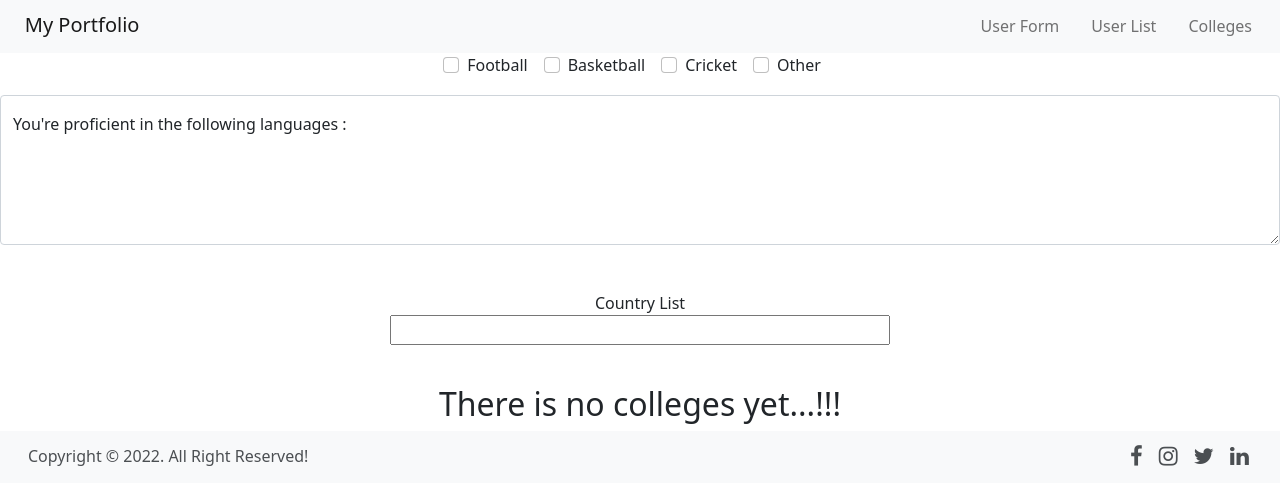
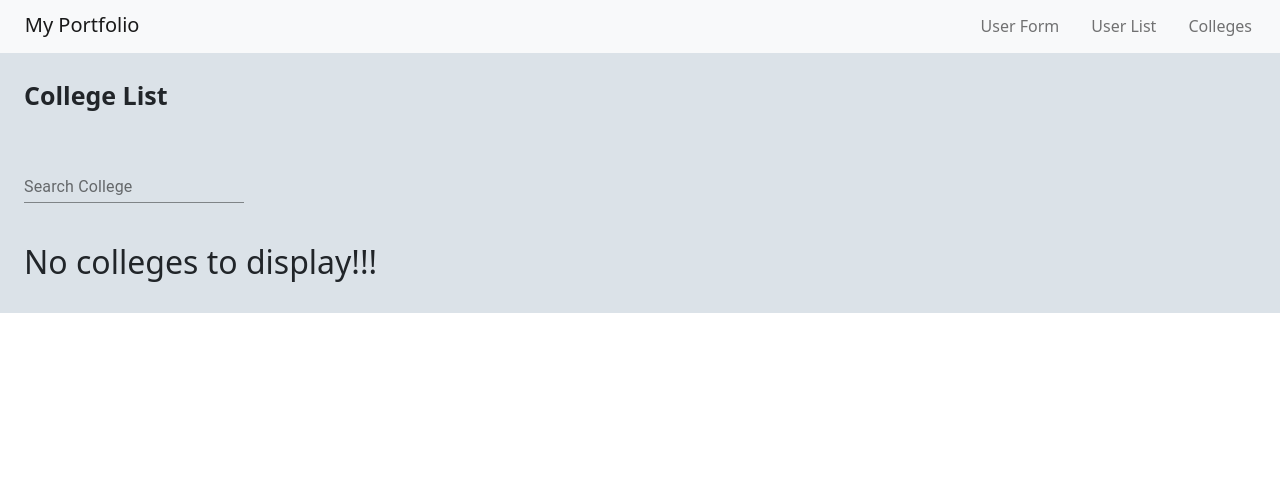
Before and after one commit to bawa-yatin/react-assignment-1, a React (Create React App) app: page /colleges in a window 1280 px wide. Shown: the top 504 px of the page. Built offline with nearby package versions, Linux system fonts and the light colour scheme.

Commit message:
Changes made

```diff
--- a/package.json
+++ b/package.json
@@ -3,14 +3,16 @@
   "version": "0.1.0",
   "private": true,
   "dependencies": {
+    "@material-ui/core": "^4.12.4",
     "@testing-library/jest-dom": "^5.16.4",
     "@testing-library/react": "^13.1.1",
     "@testing-library/user-event": "^13.5.0",
     "axios": "^0.26.1",
-    "bootstrap": "^5.1.3",
+    "bootstrap": "^5.0.1",
     "font-awesome": "^4.7.0",
     "react": "^18.0.0",
     "react-bootstrap": "^2.2.3",
+    "react-bootstrap-v5": "^1.4.0",
     "react-dom": "^18.0.0",
     "react-router-dom": "^6.3.0",
     "react-scripts": "5.0.1",
--- /dev/null
+++ b/src/components/College/collegeSearch.css
@@ -0,0 +1,32 @@
+.bg-color {
+    background: #dbe2e8;
+    /* height: 560px; */
+}
+
+
+.clg-header{
+    font-size: 25px;
+    font-weight: 600;
+    margin-bottom: 40px;
+}
+
+table {
+    font-family: arial, sans-serif;
+    border-collapse: collapse;
+    width: 100%;
+}
+
+td, th {
+    border: 1px solid #dddddd;
+    text-align: left;
+    padding: 8px;
+}
+
+tr:nth-child(even) {
+    background-color: #dddddd;
+}
+
+.row-click:hover{
+    cursor: pointer;
+    background-color: darkgray;
+}
--- a/src/components/College/collegeSearch.jsx
+++ b/src/components/College/collegeSearch.jsx
@@ -2,6 +2,9 @@
 
 import { React, useEffect, useState } from "react";
 import * as services from "../../services";
+import { TextField } from "@material-ui/core";
+import CollegeTable from "./collegeTable";
+import "./collegeSearch.css";
 
 function CollegeList(props) {
   const [userinfo, setUserInfo] = useState({
@@ -15,7 +18,7 @@ function CollegeList(props) {
   const callSearchCollege = () => {
     if (searchText) {
       services
-        .getCountriesAPI(searchText, "")
+        .getCollegesAPI(searchText, "")
         .then((response) => {
           setCollegeList(response.data);
         })
@@ -25,131 +28,180 @@ function CollegeList(props) {
     }
   };
 
-  const handleInput = (e) => {
-    const input_val = e.target.value;
-    console.log(input_val);
-  };
+  // const handleInput = (e) => {
+  //   const input_val = e.target.value;
+  //   console.log(input_val);
+  // };
 
-  const handleChange = (e) => {
-    // Destructuring
-    const { value, checked } = e.target;
-    const { languages } = userinfo;
+  // const handleChange = (e) => {
+  //   // Destructuring
+  //   const { value, checked } = e.target;
+  //   const { languages } = userinfo;
 
-    console.log(`${value} is ${checked}`);
+  //   console.log(`${value} is ${checked}`);
 
-    // Case 1 : The user checks the box
-    if (checked) {
-      setUserInfo({
-        languages: [...languages, value],
-        response: [...languages, value],
-      });
-    }
+  //   // Case 1 : The user checks the box
+  //   if (checked) {
+  //     setUserInfo({
+  //       languages: [...languages, value],
+  //       response: [...languages, value],
+  //     });
+  //   }
 
-    // Case 2  : The user unchecks the box
-    else {
-      setUserInfo({
-        languages: languages.filter((e) => e !== value),
-        response: languages.filter((e) => e !== value),
-      });
-    }
-  };
+  //   // Case 2  : The user unchecks the box
+  //   else {
+  //     setUserInfo({
+  //       languages: languages.filter((e) => e !== value),
+  //       response: languages.filter((e) => e !== value),
+  //     });
+  //   }
+  // };
 
   return (
-    <div>
-      <div className="form-check form-check-inline">
-        <input
-          className="form-check-input"
-          type="checkbox"
-          name="sports"
-          id="inlineCheckbox1"
-          value="Football"
-          onChange={handleChange}
-        />
-        <label className="form-check-label" for="inlineCheckbox1">
-          Football
-        </label>
-      </div>
+    // <div className="container-fluid">
+    //   {/* <div className="form-check form-check-inline">
+    //     <input
+    //       className="form-check-input"
+    //       type="checkbox"
+    //       name="sports"
+    //       id="inlineCheckbox1"
+    //       value="Football"
+    //       onChange={handleChange}
+    //     />
+    //     <label className="form-check-label" for="inlineCheckbox1">
+    //       Football
+    //     </label>
+    //   </div>
 
-      <div className="form-check form-check-inline">
-        <input
-          className="form-check-input"
-          type="checkbox"
-          name="sports"
-          id="inlineCheckbox1"
-          value="Basketball"
-          onChange={handleChange}
-        />
-        <label className="form-check-label" for="inlineCheckbox1">
-          Basketball
-        </label>
-      </div>
+    //   <div className="form-check form-check-inline">
+    //     <input
+    //       className="form-check-input"
+    //       type="checkbox"
+    //       name="sports"
+    //       id="inlineCheckbox1"
+    //       value="Basketball"
+    //       onChange={handleChange}
+    //     />
+    //     <label className="form-check-label" for="inlineCheckbox1">
+    //       Basketball
+    //     </label>
+    //   </div>
 
-      <div className="form-check form-check-inline">
-        <input
-          className="form-check-input"
-          type="checkbox"
-          name="sports"
-          id="inlineCheckbox1"
-          value="Cricket"
-          onChange={handleChange}
-        />
-        <label className="form-check-label" for="inlineCheckbox1">
-          Cricket
-        </label>
-      </div>
+    //   <div className="form-check form-check-inline">
+    //     <input
+    //       className="form-check-input"
+    //       type="checkbox"
+    //       name="sports"
+    //       id="inlineCheckbox1"
+    //       value="Cricket"
+    //       onChange={handleChange}
+    //     />
+    //     <label className="form-check-label" for="inlineCheckbox1">
+    //       Cricket
+    //     </label>
+    //   </div>
 
-      <div className="form-check form-check-inline">
-        <input
-          className="form-check-input"
-          type="checkbox"
-          name="sports"
-          id="inlineCheckbox1"
-          value="Other"
-          onChange={() => setChecked(!checked)}
-          checked={checked}
-        />
-        <label className="form-check-label" for="inlineCheckbox1">
-          Other
-        </label>
-        {checked ? (
-          <input
-            className="inputRequest formContentElement"
-            name="token"
-            type="text"
-            placeholder="token"
-            onChange={handleInput}
-          />
-        ) : (
-          <div></div>
-        )}
-      </div>
+    //   <div className="form-check form-check-inline">
+    //     <input
+    //       className="form-check-input"
+    //       type="checkbox"
+    //       name="sports"
+    //       id="inlineCheckbox1"
+    //       value="Other"
+    //       onChange={() => setChecked(!checked)}
+    //       checked={checked}
+    //     />
+    //     <label className="form-check-label" for="inlineCheckbox1">
+    //       Other
+    //     </label>
+    //     {checked ? (
+    //       <input
+    //         className="inputRequest formContentElement"
+    //         name="token"
+    //         type="text"
+    //         placeholder="token"
+    //         onChange={handleInput}
+    //       />
+    //     ) : (
+    //       <div></div>
+    //     )}
+    //   </div>
 
-      <div className="form-floating mt-3 mb-3 text-center">
-        <label htmlFor="exampleFormControlTextarea1">
-          You're proficient in the following languages :{" "}
-        </label>
-        <textarea
-          className="form-control text"
-          name="response"
-          value={userinfo.response}
-          placeholder="The checkbox values will be displayed here "
-          id="floatingTextarea2"
-          style={{ height: "150px" }}
-          onChange={handleChange}
-        ></textarea>
-      </div>
+    //   <div className="form-floating mt-3 mb-3 text-center">
+    //     <label htmlFor="exampleFormControlTextarea1">
+    //       You're proficient in the following languages :{" "}
+    //     </label>
+    //     <textarea
+    //       className="form-control text"
+    //       name="response"
+    //       value={userinfo.response}
+    //       placeholder="The checkbox values will be displayed here "
+    //       id="floatingTextarea2"
+    //       style={{ height: "150px" }}
+    //       onChange={handleChange}
+    //     ></textarea>
+    //   </div> */}
 
-      <div style={{ padding: "30px 50px 0 50px" }}>
-        <div className="clg-header">Country List</div>
+    //   <div className="row">
+    //     <div className="col-xl-6 col-lg-6 col-md-6 col-sm-12 col-xs-12">
+    //       <div className="pt-5 px-3">
+    //         <h3 className="text-start text-underline">
+    //           <u>College List</u>
+    //         </h3>
+    //       </div>
+    //     </div>
 
+    //     <div className="col-xl-12 col-lg-12 col-md-12 col-sm-12 col-xs-12">
+    //       <form>
+    //         <div className="form-outline">
+    //           <input type="text" id="form12" className="form-control" />
+    //           <label className="form-label" for="form12">
+    //             Example label
+    //           </label>
+    //         </div>
+    //       </form>
+    //     </div>
+    //   </div>
+
+    //   <div style={{ padding: "30px 50px 0 50px" }}>
+    //     <div className="clg-header">Country List</div>
+
+    //     <div style={{ marginBottom: "40px" }}>
+    //       <input
+    //         type="text"
+    //         label="Search Country"
+    //         onChange={(e) => {
+    //           setSearch(e.target.value);
+    //         }}
+    //         style={{ width: "500px" }}
+    //         onKeyDown={(e) => {
+    //           if (e.key === "Enter") {
+    //             callSearchCollege();
+    //           }
+    //         }}
+    //       />
+    //     </div>
+
+    //     {collegeList.length ? (
+    //       console.log(collegeList)
+    //     ) : (
+    //       <h2>There is no colleges yet...!!!</h2>
+    //     )}
+    //   </div>
+    // </div>
+
+    <div className="p-4 text-start bg-color">
+      <div className="clg-header">College List</div>
+
+      <div className="row">
+        <div className="col-xl-8 col-lg-8 col-md-8 col-sm-12 col-xs-12">
           <div style={{ marginBottom: "40px" }}>
-          <input
-            type="text"
-            label="Search Country"
+            <TextField
+              variant="standard"
+              label="Search College"
               onChange={(e) => {
                 setSearch(e.target.value);
               }}
-            style={{ width: "500px" }}
               onKeyDown={(e) => {
                 if (e.key === "Enter") {
                   callSearchCollege();
@@ -157,12 +209,14 @@ function CollegeList(props) {
               }}
             />
           </div>
-
+        </div>
+        <div className="col-12">
           {collegeList.length ? (
-          console.log(collegeList)
+            <CollegeTable collegeList={collegeList} />
           ) : (
-          <h2>There is no colleges yet...!!!</h2>
+            <h2>No colleges to display!!!</h2>
           )}
+        </div>
       </div>
     </div>
   );
--- /dev/null
+++ b/src/components/College/collegeTable.jsx
@@ -0,0 +1,81 @@
+import { Dialog, Button, DialogActions } from "@material-ui/core";
+import { useState, useEffect } from "react";
+
+function CollegeTable(props) {
+  const [dialogOpen, setOpen] = useState(false);
+  const [college, setCollege] = useState({});
+
+  return (
+    <div>
+      <table className="table table-light table-striped table-hover">
+        <thead>
+          <tr>
+            <th scope="col">SR No.</th>
+            <th scope="col">College</th>
+            <th scope="col">Country</th>
+          </tr>
+        </thead>
+        <tbody>
+          {props.collegeList.map((ele, index) => {
+            return (
+              <tr
+                onClick={() => {
+                  setCollege(ele);
+                  setOpen(true);
+                }}
+                className="row-click"
+                id={index + 1}
+              >
+                <th scope="row">{index + 1}</th>
+                <td>{ele.name}</td>
+                <td>{ele.country}</td>
+              </tr>
+            );
+          })}
+        </tbody>
+      </table>
+
+      <Dialog
+        open={dialogOpen}
+        onClose={() => {
+          setOpen(false);
+        }}
+      >
+        <div className="p-4" style={{ width: "500px" }}>
+          <div>
+            <h2>College Details</h2>
+            <hr />
+          </div>
+          <div>
+            <i class="fa fa-graduation-cap" aria-hidden="true"></i>
+            <h5 style={{ display: "inline-block", marginLeft: "10px" }}>
+              {college.name}
+            </h5>
+          </div>
+          <div>
+            <i
+              class="fa fa-map-marker"
+              style={{ marginLeft: "6px" }}
+              aria-hidden="true"
+            ></i>
+            <h5 style={{ display: "inline-block", marginLeft: "10px" }}>
+              {college.country}
+            </h5>
+          </div>
+        </div>
+
+        <DialogActions>
+          <Button
+            onClick={() => {
+              setOpen(false);
+            }}
+          >
+            Close
+          </Button>
+        </DialogActions>
+      </Dialog>
+    </div>
+  );
+}
+
+export default CollegeTable;
--- a/src/components/UserList/cardForm/card_form.jsx
+++ b/src/components/UserList/cardForm/card_form.jsx
@@ -4,37 +4,32 @@ import Modal from "react-bootstrap/Modal";
 import { Button } from "bootstrap";
 
 function CardForm(props) {
-  // userList = JSON.parse(localStorage.getItem("data") || "[]");
-  // const sorted_data = user_data.sort((a, b) => b.id - a.id);
-  // console.log(sorted_data);
-  const [userList, setUserList] = useState([]);
+  let userList = JSON.parse(localStorage.getItem("data") || "[]");
   const navigate = useNavigate();
 
-  useEffect(() => {
-    let userArr = JSON.parse(localStorage.getItem("data") || "[]");
-    // userArr.sort()
-    // console.log([index]);
+  // Switch Button
+  const [toggle, setToggle] = useState(false);
 
-    if (userArr) {
-      setUserList(userArr);
-    }
-  }, []);
-
+  // For storing and displaying modal information
   const [modalInfo, setModalInfo] = useState([]);
   const [showModal, setShowModal] = useState(false);
-
   const [show, setShow] = useState(false);
   const handleClose = () => setShow(false);
   const handleShow = () => setShow(true);
 
   const rowSelect = (index) => {
-    console.log(index);
+    // console.log(index);
     setModalInfo(userList[index]);
     toogleTrueFalse();
   };
 
   const toogleTrueFalse = () => {
     setShowModal(handleShow);
+  };
+
+  // Methods for handling toggle switch
+  const toggler = () => {
+    toggle ? setToggle(false) : setToggle(true);
   };
 
   const ModalContent = () => {
@@ -76,6 +71,7 @@ function CardForm(props) {
   };
 
   const handleOnClear = () => {
+    // setUserList([]);
     localStorage.setItem("data", JSON.stringify([]));
     navigate("/userlist");
   };
@@ -85,6 +81,25 @@ function CardForm(props) {
   };
 
   return (
+    <div>
+      {userList.length == 0 ? (
+        <h1 className="text-white msg-space p-5">
+          No user messages as of now!
+        </h1>
+      ) : (
+        <div className="form-check form-switch">
+          <input
+            className="form-check-input"
+            type="checkbox"
+            role="switch"
+            id="flexSwitchCheckChecked"
+            onClick={toggler}
+          />
+        </div>
+      )}
+      {toggle ? (
+        <span className="text-white">Changed</span>
+      ) : (
         <div className="row card-space">
           {userList.map((user, index) => (
             <div
@@ -118,6 +133,8 @@ function CardForm(props) {
             </div>
           ))}
           {show ? <ModalContent /> : null}
+
+          {userList.length != 0 ? (
             <button
               type="button"
               className="clear_btn mt-5"
@@ -127,6 +144,11 @@ function CardForm(props) {
             >
               Clear Data
             </button>
+          ) : (
+            ""
+          )}
+        </div>
+      )}
     </div>
   );
 }
--- a/src/components/UserList/userDetails.css
+++ b/src/components/UserList/userDetails.css
@@ -21,6 +21,6 @@
     padding: 3.5rem 0 7.8rem 0;
   }
 
-  .msg-space {
+  /* .msg-space {
     padding: 5rem 0 20.3rem 0;
-  }
+  } */
--- a/src/components/UserList/userDetails.jsx
+++ b/src/components/UserList/userDetails.jsx
@@ -18,8 +18,10 @@ function UserList(props) {
             <u>{props.title}</u>
           </h1>
 
-          {user_details.length == 0 ? (
-            <h1 className="text-white msg-space">
+          <CardForm />
+
+          {/* {user_details.length == 0 ? (
+            <h1 className="text-white msg-space p-5">
               No user messages as of now!
             </h1>
           ) : (
@@ -33,7 +35,7 @@ function UserList(props) {
               />
             </div>
           )}
-          {toggle ? <span className="text-white">Changed</span> : <CardForm />}
+          {toggle ? <span className="text-white">Changed</span> : <CardForm />} */}
         </div>
       </div>
     </section>
--- a/src/container/App.js
+++ b/src/container/App.js
@@ -1,4 +1,3 @@
-import logo from "../logo.svg";
 import "./App.css";
 import { BrowserRouter, Route, Navigate, Routes } from "react-router-dom";
 
@@ -8,7 +7,7 @@ import Navbar from "../components/Navbar/navbar";
 import DetailsForm from "../components/UserForm/detailsForm";
 import UserList from "../components/UserList/userDetails";
 import CollegeList from "../components/College/collegeSearch";
-import Footer from "../components/Footer/footer";
+// import Footer from "../components/Footer/footer";
 // import GetData from "../services";
 
 function App() {
@@ -29,7 +28,7 @@ function App() {
 
           <Route path={"*"} element={<Navigate replace to={"/"} />} />
         </Routes>
-        <Footer />
+        {/* <Footer /> */}
       </BrowserRouter>
     </div>
   );
--- a/src/index.js
+++ b/src/index.js
@@ -1,10 +1,10 @@
 import React from "react";
-import ReactDOM from "react-dom/client";
 import "./index.css";
 import App from "./container/App";
 import { createRoot } from "react-dom/client";
 import reportWebVitals from "./reportWebVitals";
 import "bootstrap/dist/css/bootstrap.min.css";
+import "bootstrap/dist/js/bootstrap.bundle.min";
 import "font-awesome/css/font-awesome.min.css";
 
 // const root = ReactDOM.createRoot(document.getElementById("root"));
--- a/src/services/index.js
+++ b/src/services/index.js
@@ -1,12 +1,8 @@
 import axios from "axios";
 import * as URL from "../utils/url";
 
-const config = {
-  headers: {
-    Authorization: `Bearer ${localStorage.getItem("AutherizationToken")}`,
-  },
+export const getCollegesAPI = (collegeName, country) => {
+  return axios.get(
+    `${URL.baseURL}${collegeName}${country ? "&country=" + country : ""}`
+  );
 };
-
-export const getCountriesAPI = (region) => {
-  return axios.get(`${URL.baseURL}${region}${"&pretty=true"}`);
-};
--- a/src/utils/url.js
+++ b/src/utils/url.js
@@ -1 +1 @@
-export const baseURL = `https://api.first.org/data/v1/countries?region=`;
+export const baseURL = `http://universities.hipolabs.com/search?name=`;
```
Also changed, not shown: 1 other file (tests, documents, lock files or other folders). Lines whose indentation alone changed are shown as unchanged.
